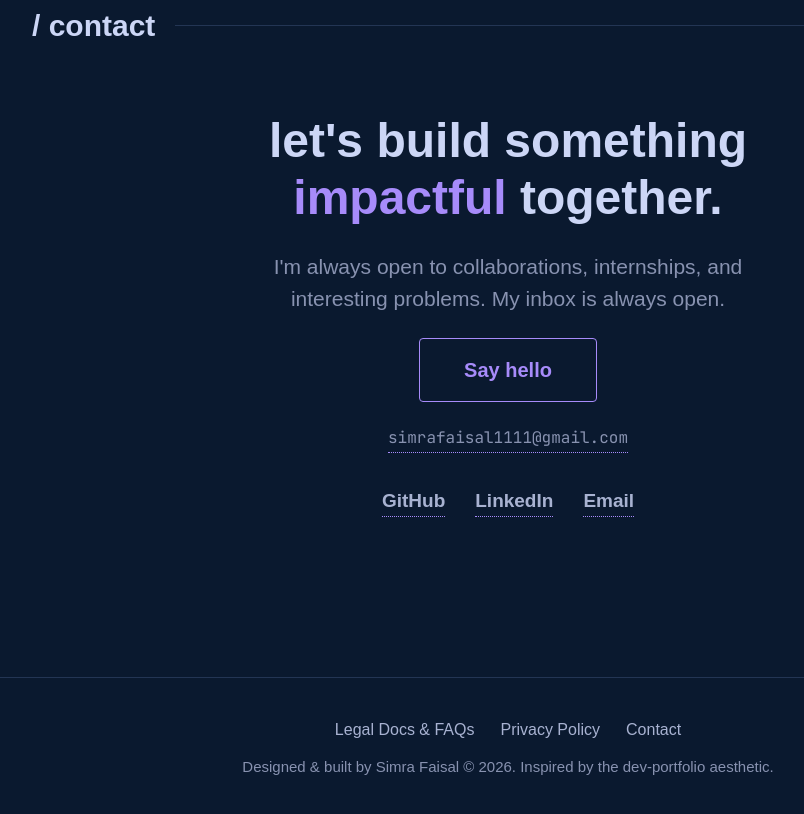
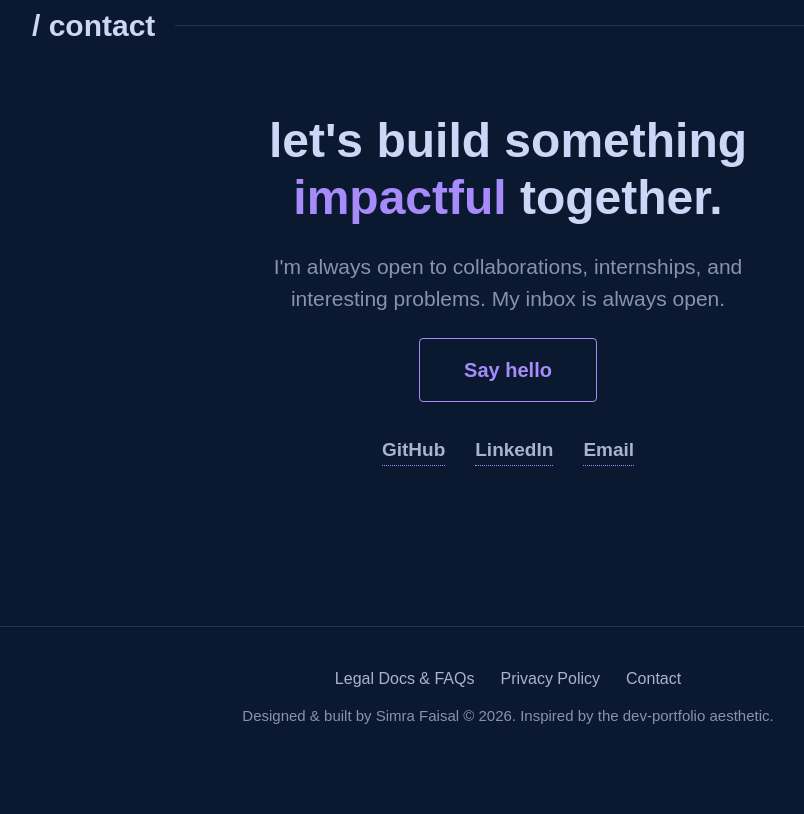
Before and after one commit to SimraFaisal2/simrafaisal, a website: page index.html in a window 1280 px wide. Shown: the part 6184-6998 px from the top of the page, without its empty margins (132-936 px from the left). After the commit the page ends 6951 px from the top, so only its background shows below. Drawn offline with nearby package versions, Linux system fonts and the light colour scheme; a web font is replaced by a local one.

Commit message:
Remove visible email link from contact section
The email address text is no longer shown at the end of the page; the
'Say hello' mailto button remains for direct contact.

```diff
--- a/index.html
+++ b/index.html
@@ -405,7 +405,6 @@
       <h2 class="contact-title">let's build something <span class="accent">impactful</span> together.</h2>
       <p class="contact-text">I'm always open to collaborations, internships, and interesting problems. My inbox is always open.</p>
       <a href="mailto:simrafaisal1111@gmail.com" class="intro-contact big">Say hello</a>
-      <a href="mailto:simrafaisal1111@gmail.com" class="contact-email">simrafaisal1111@gmail.com</a>
       <div class="contact-socials">
         <a href="https://github.com/SimraFaisal2" target="_blank" rel="noopener noreferrer">GitHub</a>
         <a href="https://linkedin.com/in/SimraFaisal" target="_blank" rel="noopener noreferrer">LinkedIn</a>
--- a/style.css
+++ b/style.css
@@ -1505,23 +1505,6 @@ footer p {
 }
 
 /* ============================================================
-   CONTACT — visible email link
-   ============================================================ */
-.contact-email {
-  font-family: var(--font-mono);
-  font-size: 16px;
-  color: var(--slate);
-  border-bottom: 1px dotted var(--green-bright);
-  padding-bottom: 2px;
-  transition: color 0.2s ease, border-color 0.2s ease;
-}
-
-.contact-email:hover {
-  color: var(--green-bright);
-  border-bottom-style: solid;
-}
-
-/* ============================================================
    GAME MODE — floating toggle + page overlay (Gazi-style)
    ============================================================ */
 .game-toggle {
```
